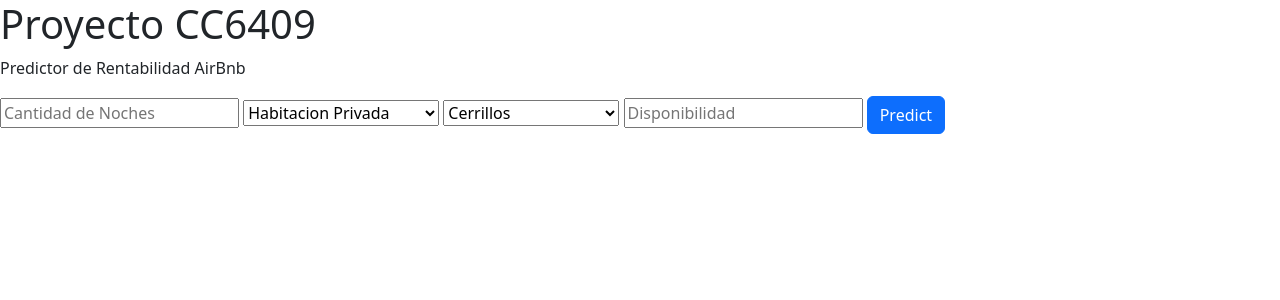
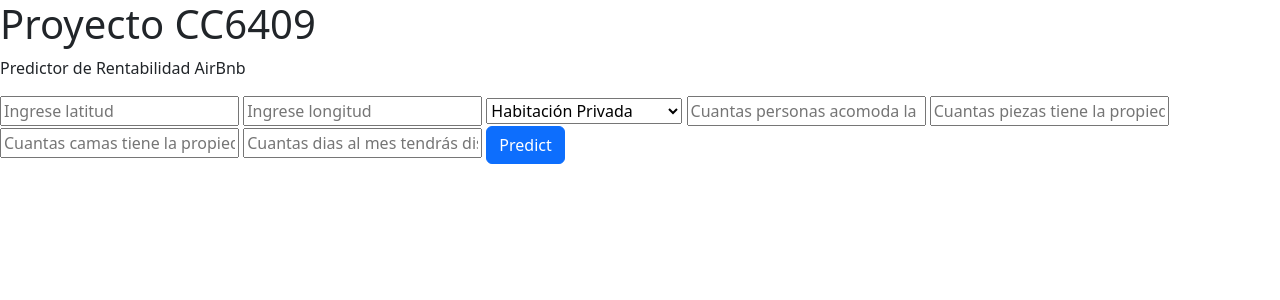
Before and after one commit to dpizarrow/Airbnb-Price-Predictor, a Flask app: page / in a window 1280 px wide. Shown: the top 300 px of the page. Run offline with Flask 2, Linux system fonts and the light colour scheme; parts of the project's set-up code (start-up, migrations or seed data) failed here and were passed over.

Commit message:
Actualizar modelo

```diff
--- a/app.py
+++ b/app.py
@@ -3,7 +3,7 @@ import pickle
 from flask import Flask, request, jsonify, render_template
 
 app = Flask(__name__)
-model = pickle.load(open('ridge.pkl', 'rb'))
+model = pickle.load(open('xgb_model.pkl', 'rb'))
 
 @app.route('/')
 def home():
@@ -14,12 +14,14 @@ def predict():
     '''
     For rendering results on HTML GUI
     '''
-    int_features = [int(x) for x in request.form.values()]
+    int_features = [float(x) for x in request.form.values()]
     final_features = [np.array(int_features)]
     prediction = model.predict(final_features)
 
     output = round(prediction[0], 2)
 
+    print(output)
+
     return render_template('index.html', prediction_text='El precio deberia ser $ {} para ser rentable'.format(output))
 
 if __name__ == "__main__":
--- a/templates/index.html
+++ b/templates/index.html
@@ -12,47 +12,17 @@
             <h1>Proyecto CC6409</h1>
             <p>Predictor de Rentabilidad AirBnb</p>
             <form action = "{{ url_for('predict') }}" method = "post">
-                <input type="text" name="minimum_nights" placeholder="Cantidad de Noches" required="required" />
-                <select id="room_type" name="room_type" selected="Tipo de Habitacion">
-                    <option value="1">Habitacion Privada</option>
-                    <option value="2">Habitacion Entera</option>
-                    <option value="3">Habitacion Compartida</option>
+                <input type="text" name="latitude" placeholder="Ingrese latitud" required="required"/>
+                <input type="text" name="longitude" placeholder="Ingrese longitud" required="required"/>
+                <select id="room_type" name="room_type" selected="Tipo de Habitación">
+                    <option value="1">Habitación Privada</option>
+                    <option value="2">Habitación Entera</option>
+                    <option value="3">Habitación Compartida</option>
                 </select>
-                <select id="neighbourhood" name="neighbourhood_group">
-                    <option value="0">Cerrillos</option>
-                    <option value="1">Pedro Aguirre Cerda</option>
-                    <option value="2">Conchalí</option>
-                    <option value="3">La Granja</option>
-                    <option value="4">Ñuñoa</option>
-                    <option value="5">Maipú</option>
-                    <option value="6">El Bosque</option>
-                    <option value="7">La Reina</option>
-                    <option value="8">San Miguel</option>
-                    <option value="9">Vitacura</option>
-                    <option value="10">Estación Central</option>
-                    <option value="11">Lo Prado</option>
-                    <option value="12">Las Condes</option>
-                    <option value="13">Recoleta</option>
-                    <option value="14">Lo Barnechea</option>
-                    <option value="15">Quilicura</option>
-                    <option value="16">Providencia</option>
-                    <option value="17">San Ramón</option>
-                    <option value="18">Lo Espejo</option>
-                    <option value="19">Pudahuel</option>
-                    <option value="20">Huechuraba</option>
-                    <option value="21">Cerro Navia</option>
-                    <option value="22">Renca</option>
-                    <option value="23">La Pintana</option>
-                    <option value="24">Quinta Normal</option>
-                    <option value="25">Independencia</option>
-                    <option value="26">Santiago</option>
-                    <option value="27">La Florida</option>
-                    <option value="28">Peñalolén</option>
-                    <option value="29">La Cisterna</option>
-                    <option value="30">San Joaquín</option>
-                    <option value="31">Macul</option>
-                </select>
-                <input type="text" name="availability_365" placeholder="Disponibilidad" required="required"  />
+                <input type="text" name="accomodates" placeholder="Cuantas personas acomoda la propiedad?" required="required" />
+                <input type="text" name="bedrooms" placeholder="Cuantas piezas tiene la propiedad?" required="required"  />
+                <input type="text" name="beds" placeholder="Cuantas camas tiene la propiedad?" required="required"  />
+                <input type="text" name="availability_30" placeholder="Cuantas dias al mes tendrás disponible la propiedad?" required="required"  />
                 <button type="submit" class="btn btn-primary btn-block btn-large">Predict</button>
             </form>
             <br>
```
Also changed, not shown: 10 other files.
